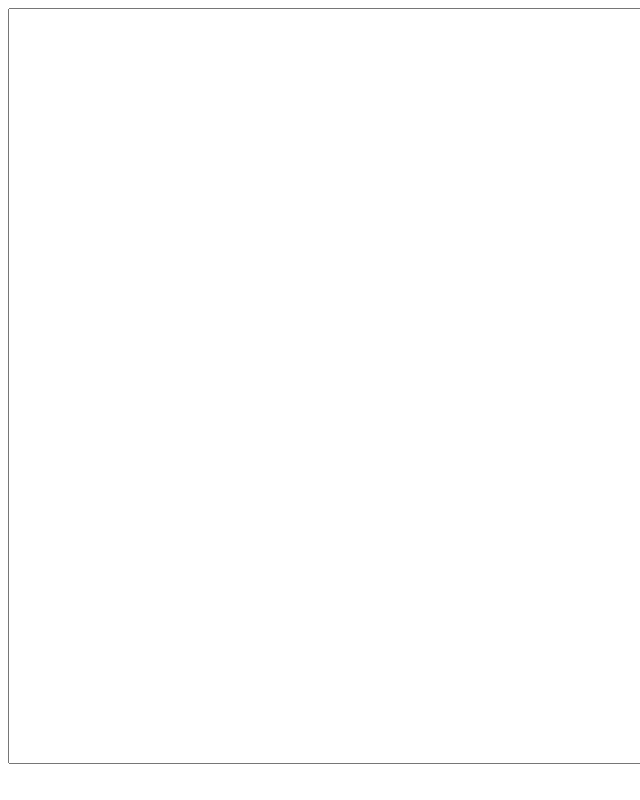
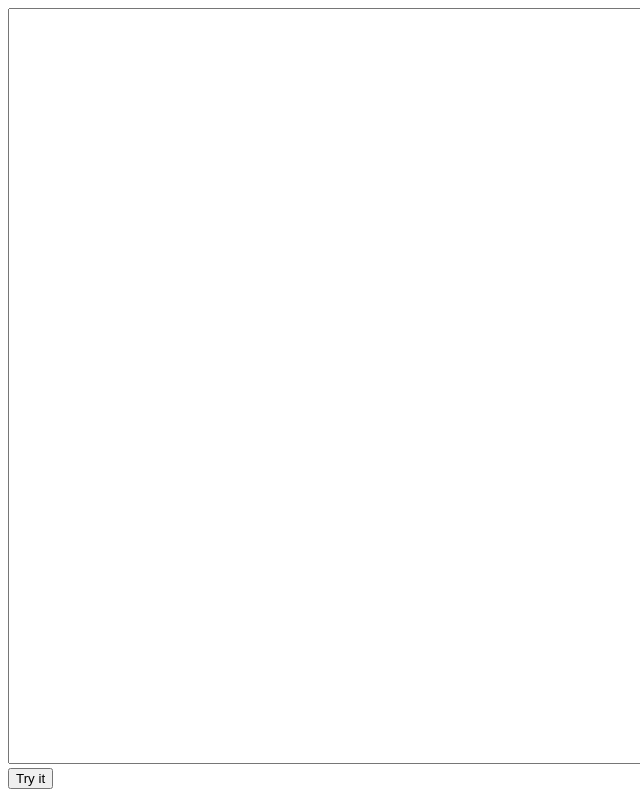
Before and after one commit to SatriaAPN/sql-code-beautifier, a website: page src/public/index.html in a window 1280 px wide. Shown: the top 800 px of the page, without its empty margins (0-640 px from the left). Drawn offline with Linux system fonts and the light colour scheme.

Commit message:
add button for to be able to submit sql beautifier

```diff
--- a/src/public/index.html
+++ b/src/public/index.html
@@ -8,5 +8,6 @@
 </head>
 <body>
   <textarea name="sa" id="ad" cols="250" rows="50"></textarea>
+  <button type="button" onclick=textToHTML()>Try it</button>
 </body>
 </html>
```
